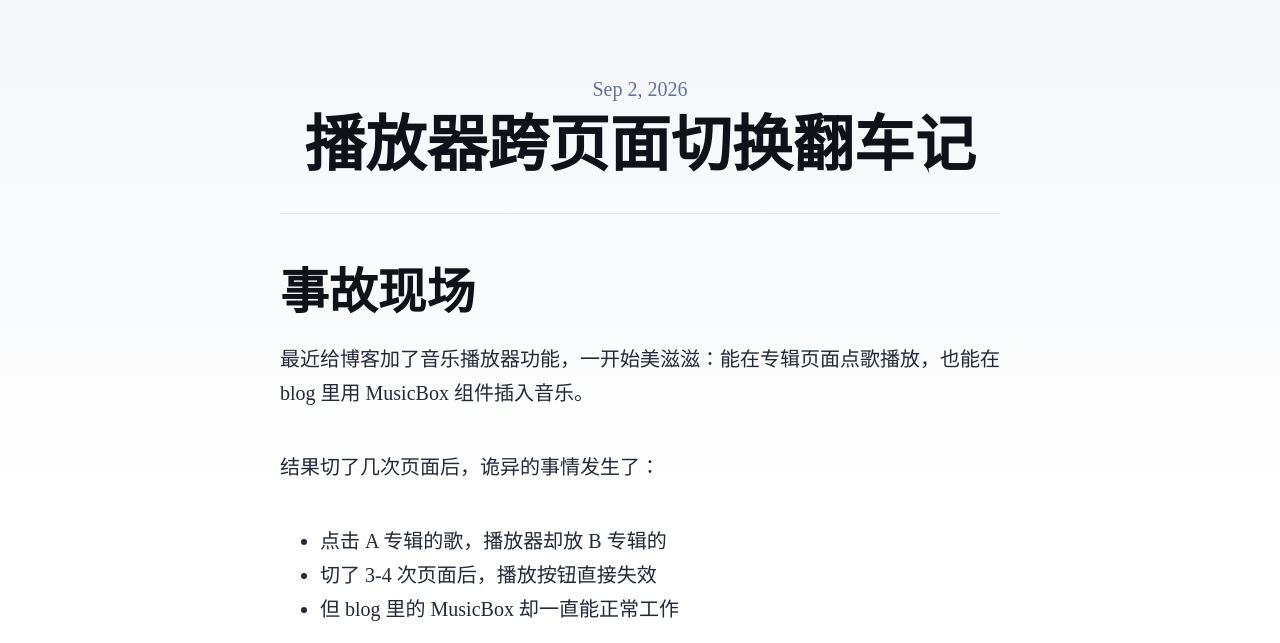
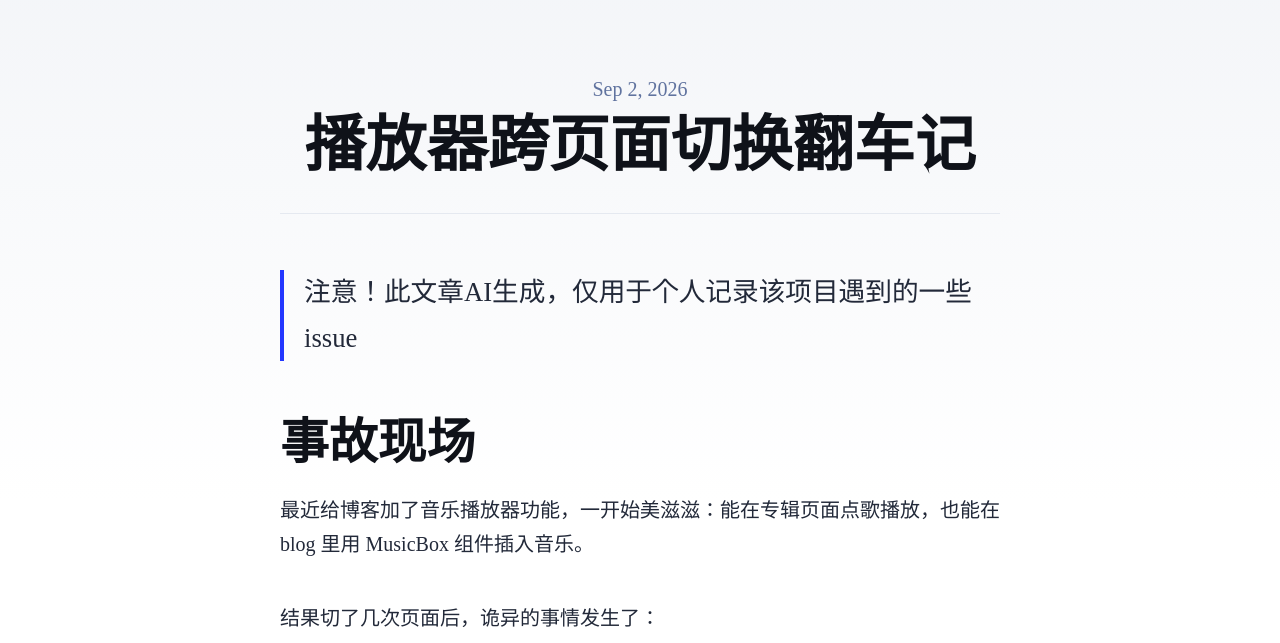
Before and after one commit to EnderRomantice/ender-talks, an Astro site: page /blog/player-view-transitions-bug in a window 1280 px wide. Shown: the part 99-742 px from the top of the page. Built offline with nearby package versions, Linux system fonts and the light colour scheme; Astro itself is replaced by a stand-in of ours; a web font is replaced by a local one.

Commit message:
Update player-view-transitions-bug.md

```diff
--- a/src/content/blog/player-view-transitions-bug.md
+++ b/src/content/blog/player-view-transitions-bug.md
@@ -4,7 +4,7 @@ description: '一次由 View Transitions 引发的播放器状态同步惨案'
 pubDate: '9 02 2026'
 language: 'AI Spawn'
 ---
-
+> 注意！此文章AI生成，仅用于个人记录该项目遇到的一些issue
 ## 事故现场
 
 最近给博客加了音乐播放器功能，一开始美滋滋：能在专辑页面点歌播放，也能在 blog 里用 MusicBox 组件插入音乐。
```
